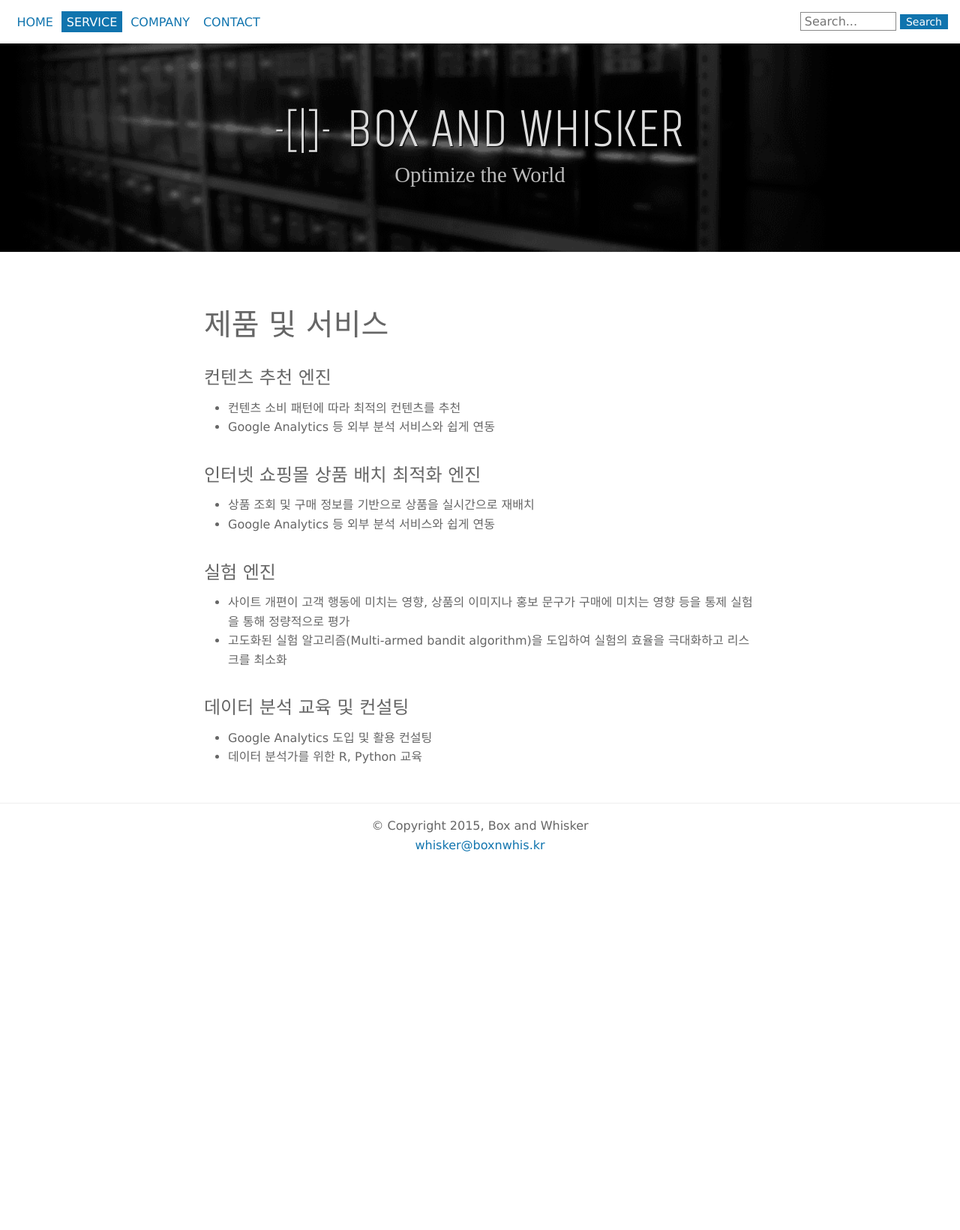
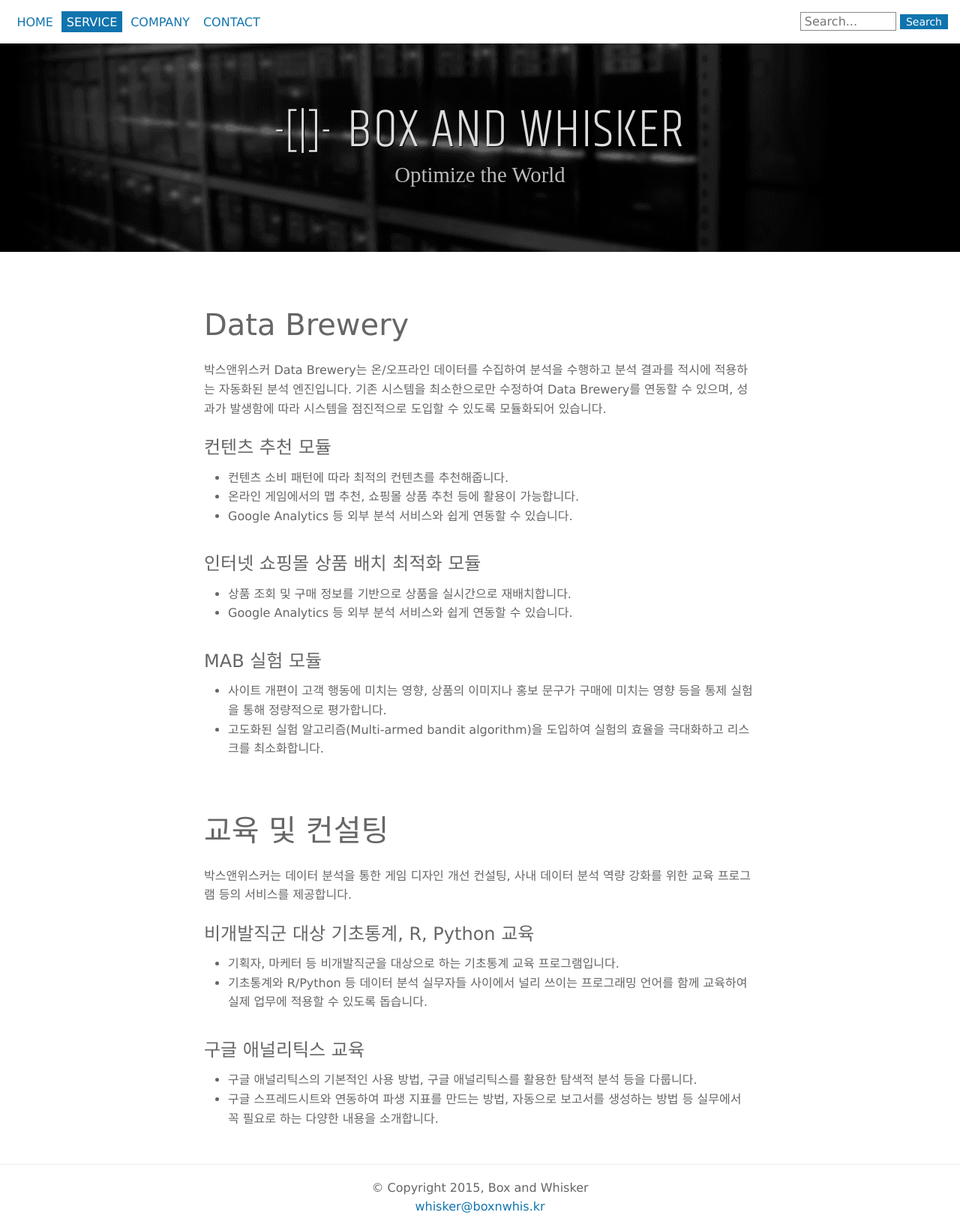
Before and after one commit to boxnwhiskr/boxnwhiskr.github.io, a Jekyll site: the page built from service.html, in a window 1280 px wide. Shown: the whole page at 75% size. Built offline with Jekyll 4.4.1, drawn with Linux system fonts in a browser that asks for light colours; nearby versions of some CDN libraries; some web fonts are replaced; before the commit the page ends 1158 px from its top, so only the background shows below that.

Commit message:
Elaborate Company and Service sections

```diff
--- a/css/main.scss
+++ b/css/main.scss
@@ -272,17 +272,18 @@ body > .post {
   }
 }
 
-body > .products {
-  .product-list {
+body > .products,
+body > .service {
+  & > ul {
     margin: 0;
     padding-left: 0;
     list-style-type: none;
   }
 
-  .product-list > li {
+  & > ul > li {
     margin-bottom: 2em;
   }
-  .product-list > li:last-child {
+  & > ul > li:last-child {
     margin-bottom: 0;
   }
   .name {
--- a/index.html
+++ b/index.html
@@ -3,8 +3,8 @@ layout: default
 ---
 <section class="intro">
     <p>
-    박스앤위스커는 온라인 게임, 인터넷 쇼핑몰을 대상으로 데이터 분석 소프트웨어 및 서비스를 제공합니다.
-    통계학, 기계학습, A/B 테스팅 등 다양한 접근을 통해 고객사가 더 나은 서비스를 제공할 수 있도록 돕습니다.
+    박스앤위스커는 온라인 게임, 인터넷 쇼핑몰, 오프라인 매장을 대상으로 <a href="/service.html">데이터 분석 소프트웨어 및 서비스</a>를 제공합니다.
+    통계분석, 기계학습, A/B 테스팅 등 다양한 접근을 통해 고객사가 더 나은 서비스를 제공할 수 있도록 돕습니다.
     </p>
 </section>
 
--- a/service.html
+++ b/service.html
@@ -3,38 +3,62 @@ layout: default
 title: Service and Products
 ---
 <section class="products">
-    <h1>제품 및 서비스</h1>
-    <ul class="product-list">
+    <h1>Data Brewery</h1>
+
+    <p>
+    박스앤위스커 Data Brewery는 온/오프라인 데이터를 수집하여 분석을 수행하고 분석 결과를 적시에 적용하는 자동화된 분석 엔진입니다. 기존 시스템을
+    최소한으로만 수정하여 Data Brewery를 연동할 수 있으며, 성과가 발생함에 따라 시스템을 점진적으로 도입할 수 있도록 모듈화되어 있습니다.
+    </p>
+
+    <ul>
         <li>
-            <h2 class="name">컨텐츠 추천 엔진</h2>
+            <h2 class="name">컨텐츠 추천 모듈</h2>
             <ul class="features">
-                <li>컨텐츠 소비 패턴에 따라 최적의 컨텐츠를 추천</li>
-                <li>Google Analytics 등 외부 분석 서비스와 쉽게 연동</li>
+                <li>컨텐츠 소비 패턴에 따라 최적의 컨텐츠를 추천해줍니다.</li>
+                <li>온라인 게임에서의 맵 추천, 쇼핑몰 상품 추천 등에 활용이 가능합니다.</li>
+                <li>Google Analytics 등 외부 분석 서비스와 쉽게 연동할 수 있습니다.</li>
             </ul>
         </li>
 
         <li>
-            <h2 class="name">인터넷 쇼핑몰 상품 배치 최적화 엔진</h2>
+            <h2 class="name">인터넷 쇼핑몰 상품 배치 최적화 모듈</h2>
             <ul class="features">
-                <li>상품 조회 및 구매 정보를 기반으로 상품을 실시간으로 재배치</li>
-                <li>Google Analytics 등 외부 분석 서비스와 쉽게 연동</li>
+                <li>상품 조회 및 구매 정보를 기반으로 상품을 실시간으로 재배치합니다.</li>
+                <li>Google Analytics 등 외부 분석 서비스와 쉽게 연동할 수 있습니다.</li>
             </ul>
         </li>
 
         <li>
-            <h2 class="name">실험 엔진</h2>
+            <h2 class="name">MAB 실험 모듈</h2>
             <ul class="features">
-                <li>사이트 개편이 고객 행동에 미치는 영향, 상품의 이미지나 홍보 문구가 구매에 미치는 영향 등을 통제 실험을 통해 정량적으로 평가</li>
-                <li>고도화된 실험 알고리즘(Multi-armed bandit algorithm)을 도입하여 실험의 효율을 극대화하고 리스크를 최소화</li>
-            </ul>
-        </li>
-
-        <li>
-            <h2 class="name">데이터 분석 교육 및 컨설팅</h2>
-            <ul class="features">
-                <li>Google Analytics 도입 및 활용 컨설팅</li>
-                <li>데이터 분석가를 위한 R, Python 교육</li>
+                <li>사이트 개편이 고객 행동에 미치는 영향, 상품의 이미지나 홍보 문구가 구매에 미치는 영향 등을 통제 실험을 통해 정량적으로 평가합니다.</li>
+                <li>고도화된 실험 알고리즘(Multi-armed bandit algorithm)을 도입하여 실험의 효율을 극대화하고 리스크를 최소화합니다.</li>
             </ul>
         </li>
     </ul>
 </section>
+
+<section class="service">
+    <h1>교육 및 컨설팅</h1>
+
+    <p>
+        박스앤위스커는 데이터 분석을 통한 게임 디자인 개선 컨설팅, 사내 데이터 분석 역량 강화를 위한 교육 프로그램 등의 서비스를 제공합니다.
+    </p>
+
+    <ul>
+        <li>
+            <h2 class="name">비개발직군 대상 기초통계, R, Python 교육</h2>
+            <ul class="features">
+                <li>기획자, 마케터 등 비개발직군을 대상으로 하는 기초통계 교육 프로그램입니다.</li>
+                <li>기초통계와 R/Python 등 데이터 분석 실무자들 사이에서 널리 쓰이는 프로그래밍 언어를 함께 교육하여 실제 업무에 적용할 수 있도록 돕습니다.</li>
+            </ul>
+        </li>
+        <li>
+            <h2 class="name">구글 애널리틱스 교육</h2>
+            <ul class="features">
+                <li>구글 애널리틱스의 기본적인 사용 방법, 구글 애널리틱스를 활용한 탐색적 분석 등을 다룹니다.</li>
+                <li>구글 스프레드시트와 연동하여 파생 지표를 만드는 방법, 자동으로 보고서를 생성하는 방법 등 실무에서 꼭 필요로 하는 다양한 내용을 소개합니다.</li>
+            </ul>
+        </li>
+    </ul>
+</section>
```
Also changed, not shown: company.html (+11 -0 lines).
